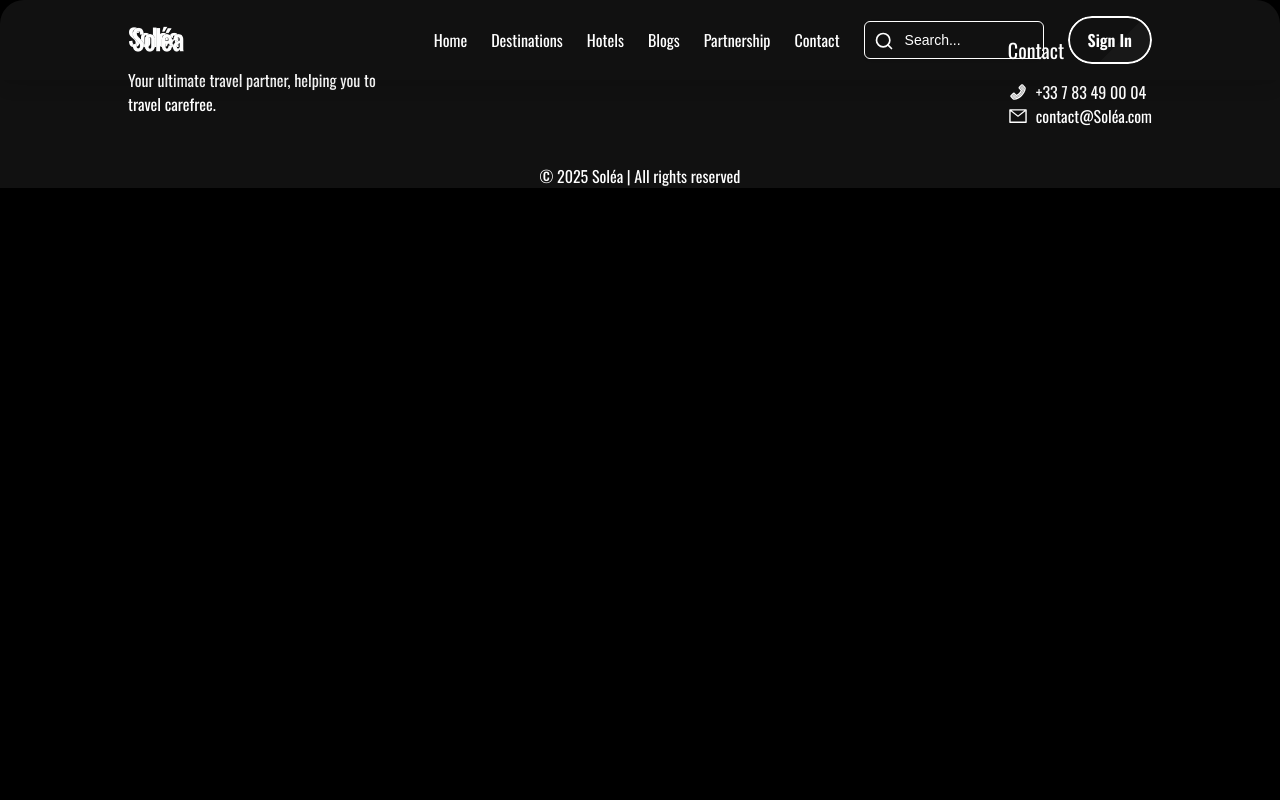
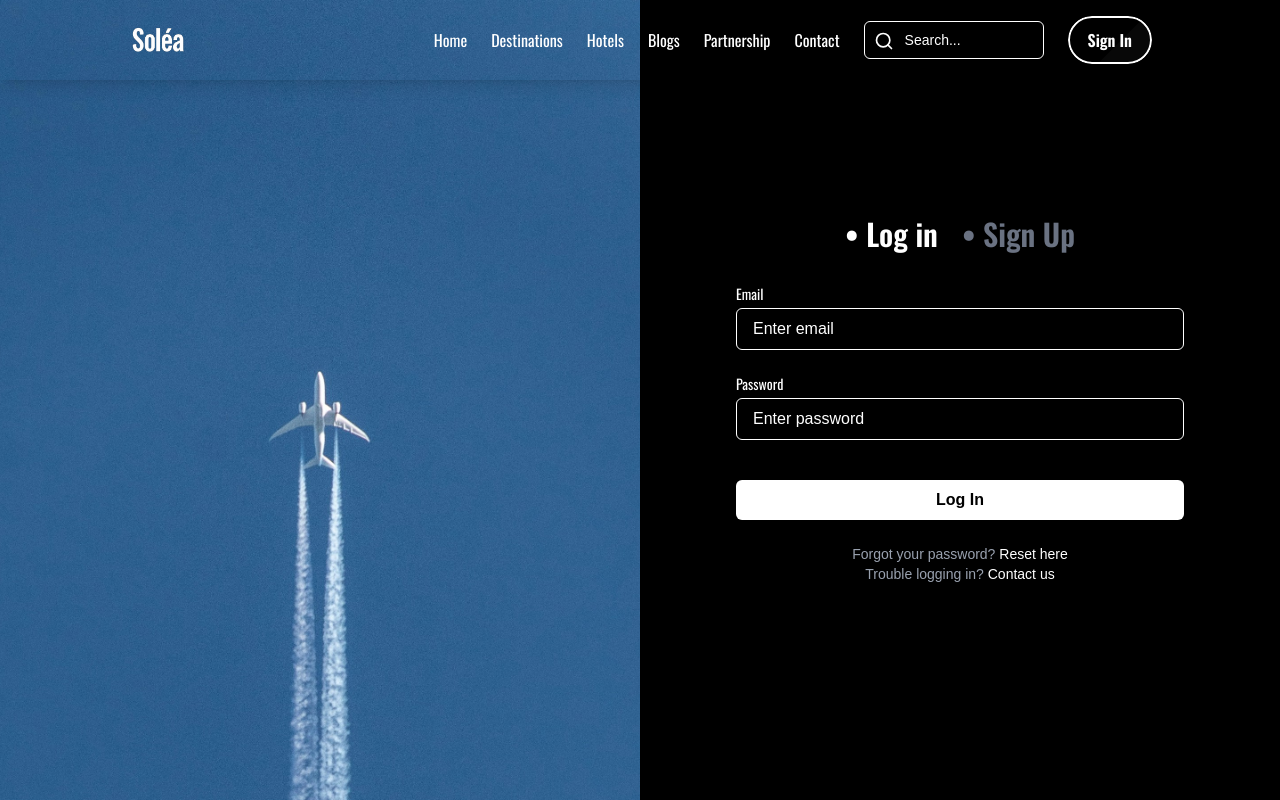
Before and after one commit to jayy1511/Solea, a React (Vite) app in the folder solea-frontend/: page /login in a window 1280 px wide. Built offline with nearby package versions, Linux system fonts and the light colour scheme.

Commit message:
feat(frontend): minor changes and login page

```diff
--- a/solea-frontend/src/App.jsx
+++ b/solea-frontend/src/App.jsx
@@ -1,32 +1,41 @@
 import React from 'react';
-import { BrowserRouter as Router, Routes, Route } from 'react-router-dom';
+import { BrowserRouter as Router, Routes, Route, useLocation } from 'react-router-dom';
 import Navbar from './components/Navbar';
 import Footer from './components/Footer';
-
-// other components
 import Home from './components/Home';
-
+import Login from './components/Login';
 
 const MainPage = () => (
-  <div>
-    <div id="home">
-      <Home />
-    </div>
+  <div id="home">
+    <Home />
   </div>
 );
+
+// Conditional layout wrapper
+const LayoutWrapper = ({ children }) => {
+  const location = useLocation();
+  const isLoginPage = location.pathname === '/login';
+
+  return (
+    <>
+      <Navbar isLoginPage={isLoginPage} />
+      {children}
+      {!isLoginPage && <Footer />}
+    </>
+  );
+};
 
 const App = () => {
   return (
     <Router>
-      <div>
-        <Navbar />
+      <LayoutWrapper>
         <main>
           <Routes>
             <Route path="/" element={<MainPage />} />
+            <Route path="/login" element={<Login />} />
           </Routes>
-          <Footer />
         </main>
-      </div>
+      </LayoutWrapper>
     </Router>
   );
 };
--- /dev/null
+++ b/solea-frontend/src/components/Login.jsx
@@ -0,0 +1,113 @@
+import React, { useState } from "react";
+import { Link } from "react-router-dom";
+import airplaneBg from '../assets/images/airplane_bg.jpg';
+
+
+const Login = () => {
+  const [isLogin, setIsLogin] = useState(true);
+
+  return (
+    <div className="flex h-screen w-full overflow-hidden bg-black">
+      {/* Left side - Image or video */}
+      <div className="w-1/2 hidden lg:block">
+        <img
+          src={airplaneBg}
+          alt="Travel visual"
+          className="h-full w-full object-cover"
+        />
+      </div>
+
+      {/* Right side - Form */}
+      <div className="w-full lg:w-1/2 flex items-center justify-center p-8 text-white bg-[#000000]">
+        <div className="w-full max-w-md">
+          {/* Toggle Login / Signup */}
+          <div className="flex justify-center items-center gap-6 mb-8 text-3xl font-semibold oswald">
+            <span
+              className={`cursor-pointer ${isLogin ? "text-white" : "text-gray-500"}`}
+              onClick={() => setIsLogin(true)}
+            >
+              • Log in
+            </span>
+            <span
+              className={`cursor-pointer ${!isLogin ? "text-white" : "text-gray-500"}`}
+              onClick={() => setIsLogin(false)}
+            >
+              • Sign Up
+            </span>
+          </div>
+
+          <form className="space-y-6">
+            {/* Email */}
+            <div>
+              <label htmlFor="email" className="block text-sm mb-1 oswald">
+                Email
+              </label>
+              <input
+                type="email"
+                id="email"
+                placeholder="Enter email"
+                className="w-full px-4 py-2 border border-white bg-black text-white placeholder-white rounded-md focus:outline-none focus:border-brightRed"
+              />
+            </div>
+
+            {/* Password */}
+            <div>
+              <label htmlFor="password" className="block text-sm mb-1 oswald">
+                Password
+              </label>
+              <input
+                type="password"
+                id="password"
+                placeholder="Enter password"
+                className="w-full px-4 py-2 border border-white bg-black text-white placeholder-white rounded-md focus:outline-none focus:border-brightRed"
+              />
+            </div>
+
+            {/* Confirm password (signup only) */}
+            {!isLogin && (
+              <div>
+                <label htmlFor="confirm" className="block text-sm mb-1 oswald">
+                  Confirm Password
+                </label>
+                <input
+                  type="password"
+                  id="confirm"
+                  placeholder="Confirm password"
+                  className="w-full px-4 py-2 border border-white bg-black text-white placeholder-white rounded-md focus:outline-none focus:border-brightRed"
+                />
+              </div>
+            )}
+
+            {/* Submit Button */}
+            <button
+              type="submit"
+              className="w-full mt-4 py-2 bg-white text-black font-semibold rounded-md hover:bg-brightRed hover:text-white transition-all"
+            >
+              {isLogin ? "Log In" : "Sign Up"}
+            </button>
+          </form>
+
+          {/* Extra Links */}
+          {isLogin && (
+            <div className="text-sm mt-6 text-center text-gray-400">
+              <p>
+                Forgot your password?{" "}
+                <Link to="/reset" className="text-white hover:underline">
+                  Reset here
+                </Link>
+              </p>
+              <p>
+                Trouble logging in?{" "}
+                <Link to="/contact" className="text-white hover:underline">
+                  Contact us
+                </Link>
+              </p>
+            </div>
+          )}
+        </div>
+      </div>
+    </div>
+  );
+};
+
+export default Login;
```
Also changed, not shown: solea-frontend/src/assets/images/airplane_bg.jpg (added).
